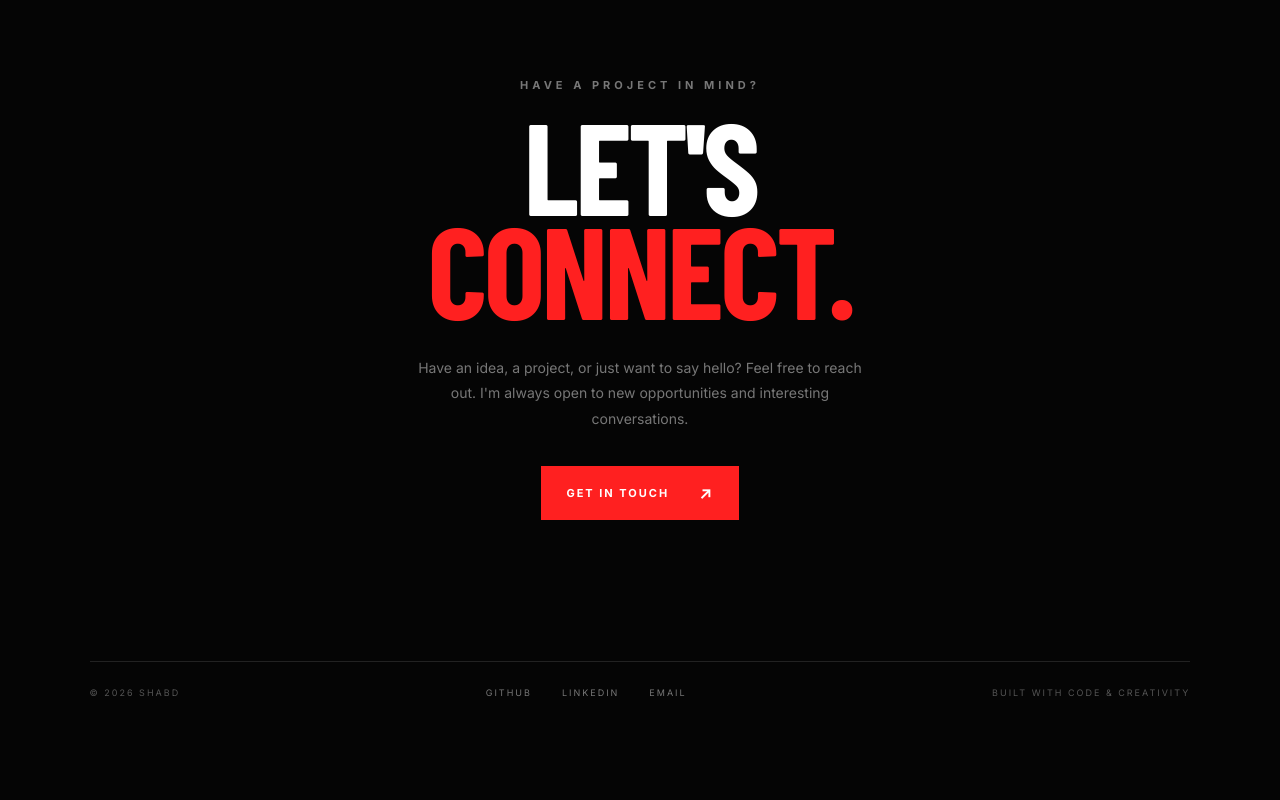
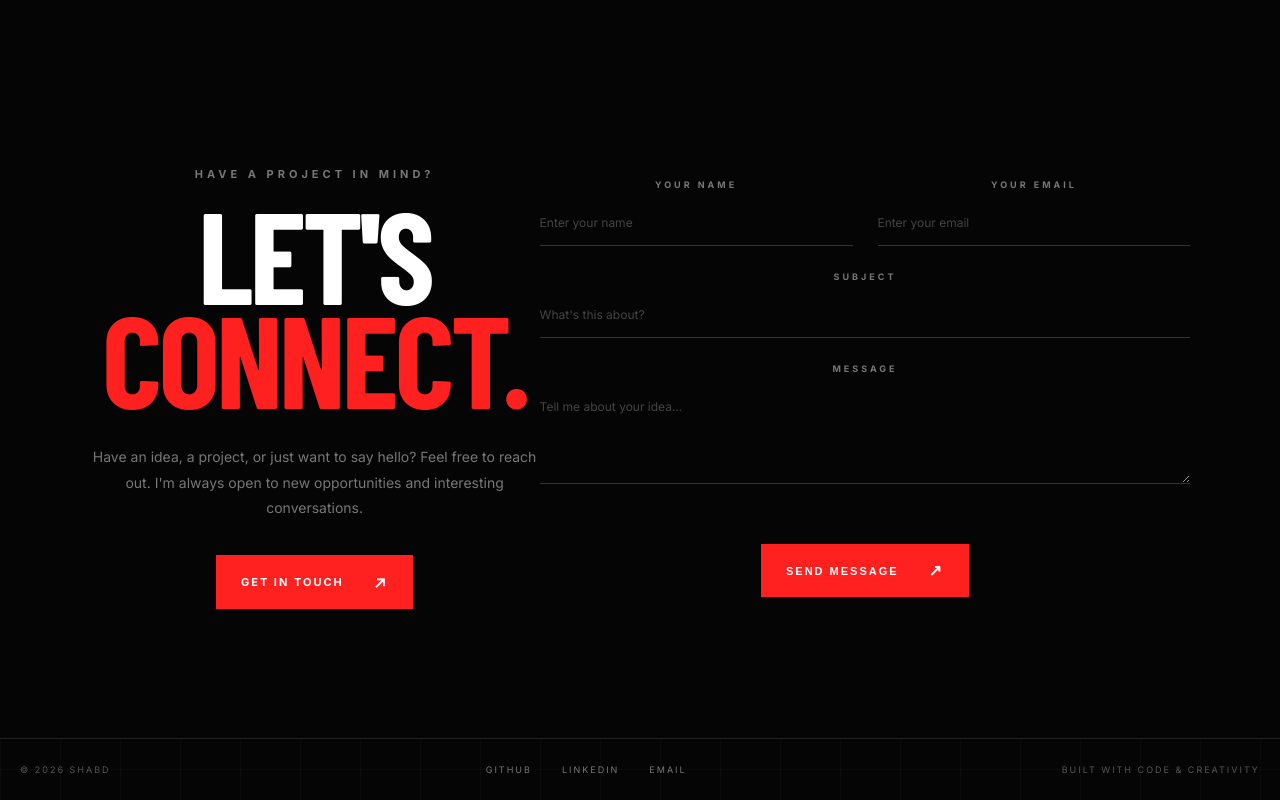
Before and after one commit to ShabdRastogi/Portfolio-Landing-Page, a plain HTML site: page index.html in a window 1280 px wide. Shown: the part 4031-4831 px from the top of the page. Before the commit the page ends 4769 px from the top, so only its background shows below. Drawn offline with nearby package versions, Linux system fonts and the light colour scheme; a web font is replaced by a local one.

Commit message:
contact form

```diff
--- a/index.html
+++ b/index.html
@@ -282,7 +282,7 @@
         </div>
       </div>
     </section>
-    <footer class="connect-section" id="connect">
+    <section class="connect-section" id="connect">
       <div class="connect-content">
         <p class="connect-small">
           <span></span>
@@ -300,11 +300,37 @@
           conversations.
         </p>
 
-        <a href="mailto:yourmail@gmail.com" class="connect-btn">
+        <a href="mailto:shabdrastogi76@gmail.com" class="connect-btn">
           GET IN TOUCH
           <span>↗</span>
         </a>
       </div>
+        <form class="contact-form">
+          <div class="form-row">
+              <div class="form-group">
+                  <label for="name">YOUR NAME</label>
+                  <input type="text" id="name" name="name" placeholder="Enter your name" required />
+              </div>
+              <div class="form-group">
+                  <label for="email">YOUR EMAIL</label>
+                  <input type="email" id="email" name="email" placeholder="Enter your email" required />
+              </div>
+          </div>
+          <div class="form-group">
+              <label for="subject">SUBJECT</label>
+              <input type="text" id="subject" name="subject" placeholder="What's this about?" required />
+          </div>
+          <div class="form-group">
+              <label for="message">MESSAGE</label>
+              <textarea id="message" name="message" placeholder="Tell me about your idea..." required></textarea>
+          </div>
+          <button type="submit" class="connect-btn">
+              SEND MESSAGE
+              <span>↗</span>
+          </button>
+        </form>
+    </section>
+    <footer>
       <div class="connect-footer">
         <p>© 2026 SHABD</p>
 
@@ -316,7 +342,7 @@
             >GITHUB</a
           >
           <a
-            href="https://www.linkedin.com/shabdrastogi"
+            href="https://www.linkedin.com/in/shabdrastogi?utm_source=share_via&utm_content=profile&utm_medium=member_android"
             target="_blank"
             rel="noopener noreferrer"
             >LINKEDIN</a
--- a/style.css
+++ b/style.css
@@ -475,7 +475,7 @@
     overflow: hidden;
     background-color: #050505;
     display: flex;
-    flex-direction: column;
+
     justify-content: space-between;
     align-items: center;
     text-align: center;
@@ -540,14 +540,67 @@
     color: black;
     transform: translateY(-5px);
 }
+
+.contact-form {
+    width: 700px;
+    max-width: 100%;
+
+}
+.form-row {
+    display: grid;
+    grid-template-columns: 1fr 1fr;
+    gap: 25px;
+}
+.form-group {
+    display: flex;
+    flex-direction: column;
+    margin-bottom: 25px;
+}
+.form-group label {
+    color: #777;
+    font-size: 9px;
+    font-weight: bold;
+    letter-spacing: 3px;
+    margin-bottom: 10px;
+}
+.form-group input,
+.form-group textarea {
+    width: 100%;
+    padding: 15px 0;
+    background-color: transparent;
+    border: none;
+    border-bottom: 1px solid #333;
+    outline: none;
+    color: white;
+    font-family: "Inter", sans-serif;
+    font-size: 12px;
+    transition: 0.3s;
+}
+.form-group input::placeholder,
+.form-group textarea::placeholder {
+    color: #444;
+}
+.form-group input:focus,
+.form-group textarea:focus {
+    border-color: #ff2020;
+}
+.form-group textarea {
+    height: 100px;
+    resize: vertical;
+}
+.contact-form .connect-btn {
+    border: none;
+    cursor: pointer;
+}
+
+
+
 .connect-footer {
     width: 100%;
-    position: relative;
-    z-index: 2;
     display: flex;
     justify-content: space-between;
     align-items: center;
-    padding-top: 25px;
+    padding: 25px 20px 25px;
     border-top: 1px solid #222;
     color: #555;
     font-size: 9px;
@@ -561,6 +614,7 @@
 
 .connect-footer a {
     color: #777;
+    text-decoration: none;
     transition: 0.3s;
 }
 
@@ -606,6 +660,9 @@
 
     .connect-content h2 {
         font-size: 100px;
+    }
+    .contact-form{
+        width:38%;
     }
 }
 
@@ -739,6 +796,7 @@
     .connect-section {
         min-height: 100vh;
         padding: 100px 7% 30px;
+        flex-direction: column;
     }
 
     .connect-content {
@@ -754,8 +812,15 @@
         max-width: 500px;
     }
 
+    .contact-form {
+        width: 100%;
+    }
+    .form-row {
+        grid-template-columns: 1fr;
+        gap: 0;
+    }
+
     .connect-footer {
-        width: 100%;
         flex-direction: column;
         align-items: flex-start;
         gap: 20px;
@@ -862,6 +927,7 @@
     }
 
     .connect-section {
+        flex-direction: column;
         padding: 80px 6% 25px;
     }
 
@@ -874,11 +940,20 @@
         font-size: 12px;
     }
 
+    .form-group input,
+    .form-group textarea {
+        font-size: 11px;
+    }
+    .contact-form {
+        margin-top: 35px;
+    }
+
     .connect-footer {
         font-size: 8px;
     }
 
     .connect-footer div {
+        flex-wrap: wrap;
         gap: 15px;
     }
 }
```
